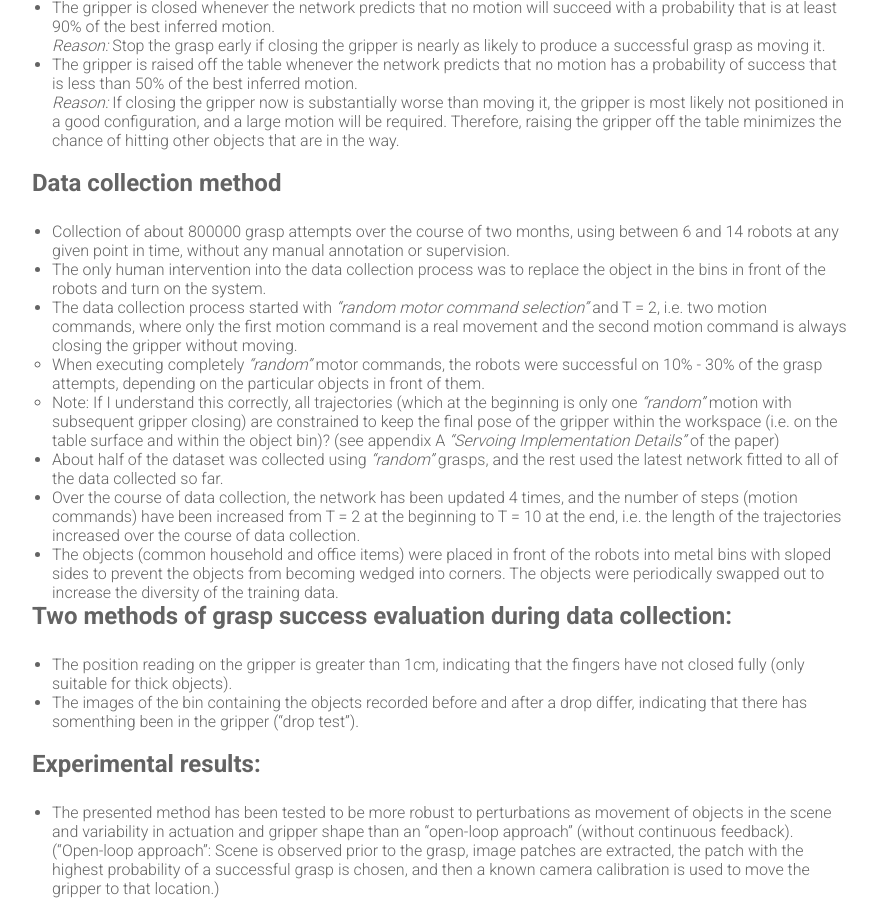
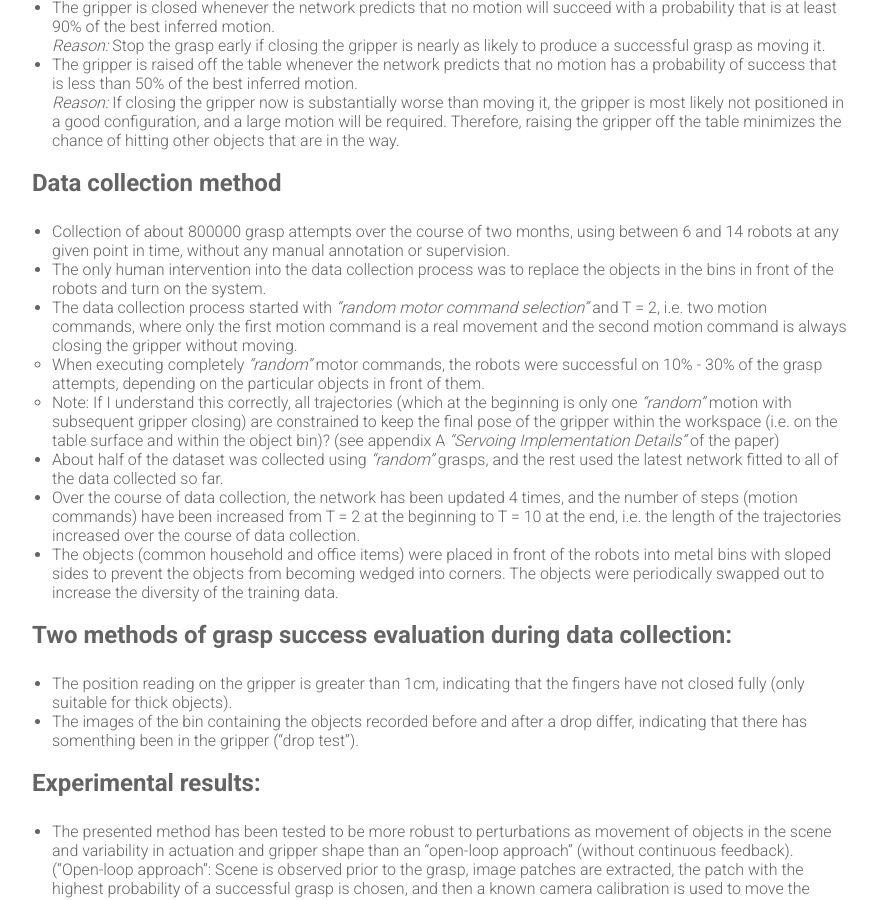
Before and after one commit to Xamla/xamla.github.io, a Jekyll site: the page built from _posts/2016-03-15-Review-of-Learning-Hand-Eye-Coordination-via-DL.markdown, in a window 1280 px wide and 900 px high, scrolled down 1677 px. Shown: the whole window, without its empty margins (198-1075 px from the left). Built offline with Jekyll 4.4.1, drawn with Linux system fonts in a browser that asks for light colours; formulas are drawn with MathJax 3.

Commit message:
Update 2016-03-15-Review-of-Learning-Hand-Eye-Coordination-via-DL.markdown

```diff
--- a/_posts/2016-03-15-Review-of-Learning-Hand-Eye-Coordination-via-DL.markdown
+++ b/_posts/2016-03-15-Review-of-Learning-Hand-Eye-Coordination-via-DL.markdown
@@ -55,13 +55,14 @@
 
 ## Data collection method
 * Collection of about 800000 grasp attempts over the course of two months, using between 6 and 14 robots at any given point in time, without any manual annotation or supervision.
-* The only human intervention into the data collection process was to replace the object in the bins in front of the robots and turn on the system.
+* The only human intervention into the data collection process was to replace the objects in the bins in front of the robots and turn on the system.
 * The data collection process started with *"random motor command selection"* and T = 2, i.e. two motion commands, where only the first motion command is a real movement and the second motion command is always closing the gripper without moving.
-  * When executing completely *"random"* motor commands, the robots were successful on 10% - 30% of the grasp attempts, depending on the particular objects in front of them.
-  * Note: If I understand this correctly, all trajectories (which at the beginning is only one *"random"* motion with subsequent gripper closing) are constrained to keep the final pose of the gripper within the workspace (i.e. on the table surface and within the object bin)? (see appendix A *"Servoing Implementation Details"* of the paper)
+   * When executing completely *"random"* motor commands, the robots were successful on 10% - 30% of the grasp attempts, depending on the particular objects in front of them.
+   * Note: If I understand this correctly, all trajectories (which at the beginning is only one *"random"* motion with subsequent gripper closing) are constrained to keep the final pose of the gripper within the workspace (i.e. on the table surface and within the object bin)? (see appendix A *"Servoing Implementation Details"* of the paper)
 * About half of the dataset was collected using *"random"* grasps, and the rest used the latest network fitted to all of the data collected so far.
 * Over the course of data collection, the network has been updated 4 times, and the number of steps (motion commands) have been increased from T = 2 at the beginning to T = 10 at the end, i.e. the length of the trajectories increased over the course of data collection.
-* The objects (common household and office items) were placed in front of the robots into metal bins with sloped sides to prevent the objects from becoming wedged into corners. The objects were periodically swapped out to increase the diversity of the training data.
+* The objects (common household and office items) were placed in front of the robots into metal bins with sloped sides to prevent the objects from becoming wedged into corners. The objects were periodically swapped out to increase the diversity of the training data. <br />
+<br />
 
 ## Two methods of grasp success evaluation during data collection:
 * The position reading on the gripper is greater than 1cm, indicating that the fingers have not closed fully
```
